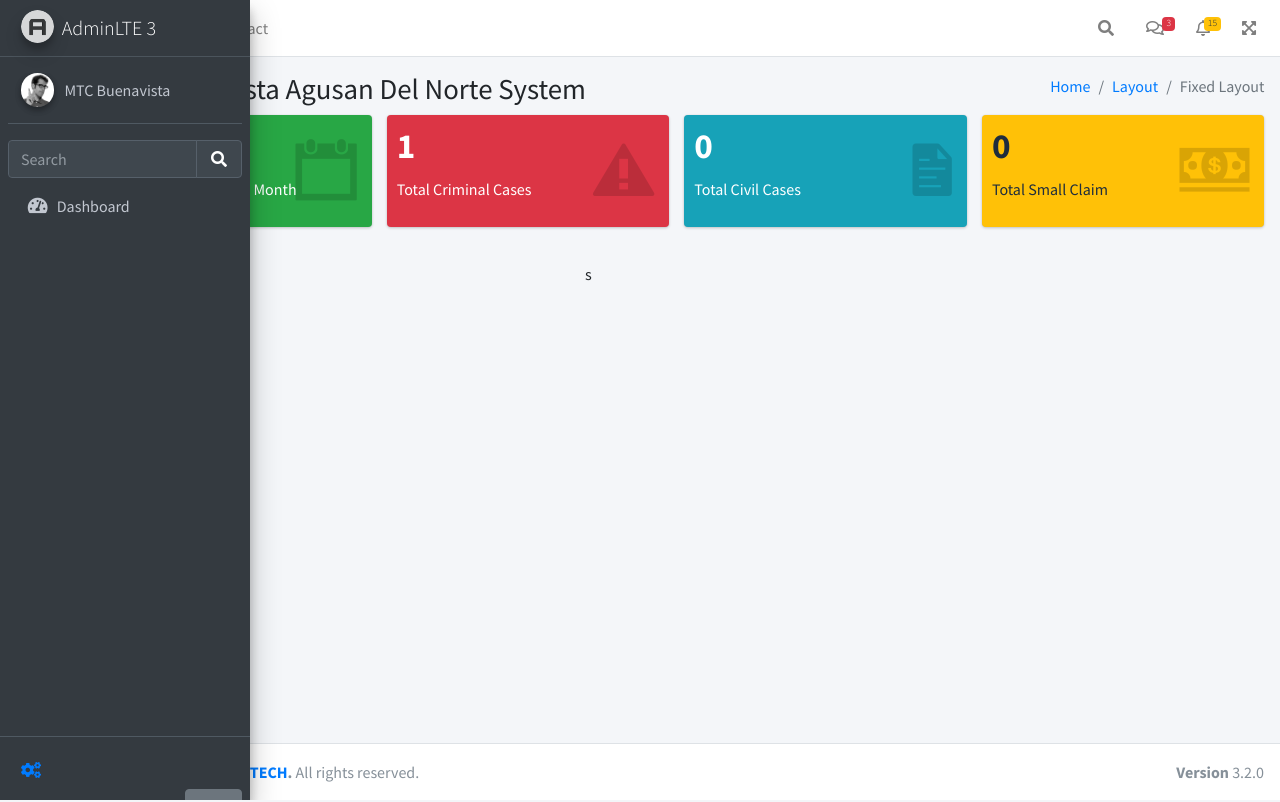
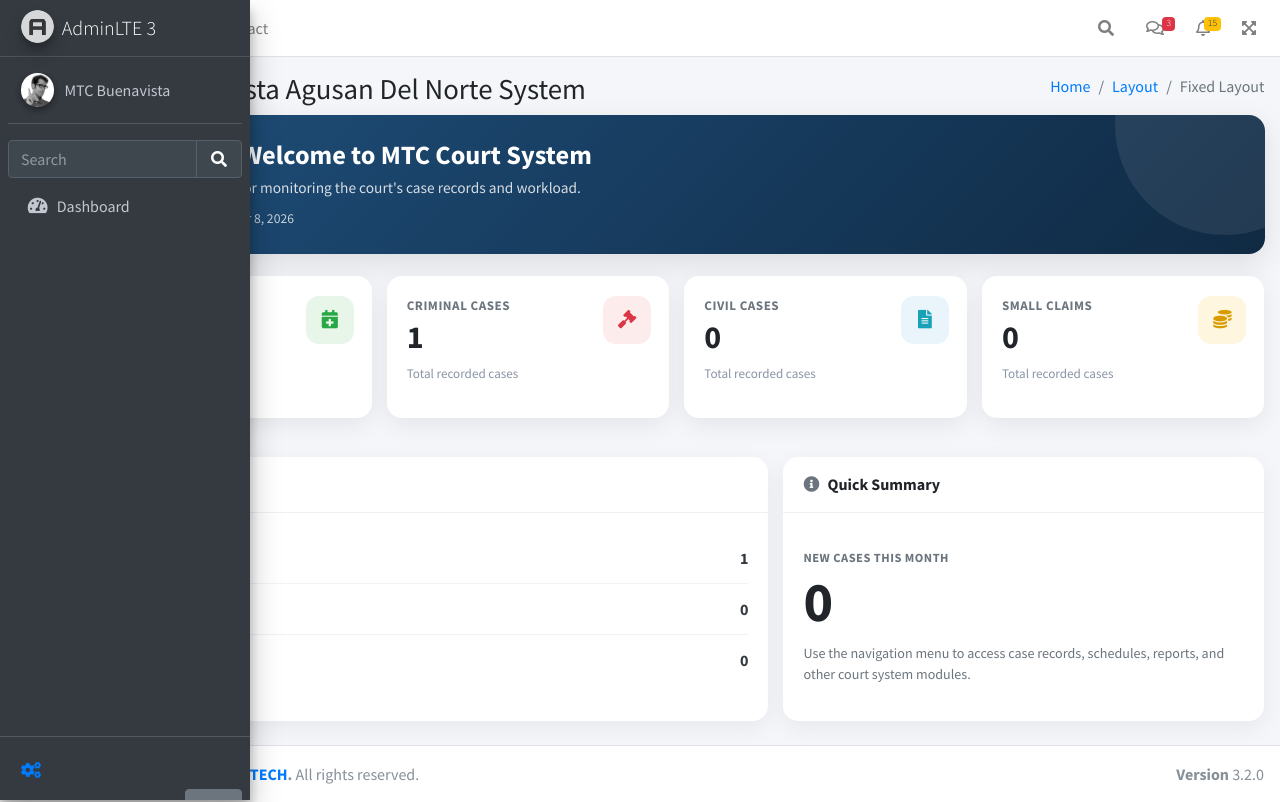
Before and after one commit to royalguard14/mtc, a Flask app: page /dashboard in a window 1280 px wide. Run offline with Flask 3, Linux system fonts and the light colour scheme; a user stored in the database is signed in; tables that the repository leaves empty hold one stand-in row (values such as "Sample post"); parts of the project's set-up code (start-up, migrations or seed data) failed here and were passed over; some libraries are stand-ins or nearby versions.

Commit message:
Redesign MTC dashboard UI without changing database

```diff
--- a/app/templates/dashboard.html
+++ b/app/templates/dashboard.html
@@ -1,92 +1,272 @@
 {% extends "layouts/layout1.html" %}
 
-{% block head  %}
+{% block head %}
+<style>
+  .dashboard-hero {
+    position: relative;
+    overflow: hidden;
+    border-radius: 16px;
+    padding: 24px 28px;
+    margin-bottom: 22px;
+    background: linear-gradient(135deg, #1f4e79 0%, #163a5c 55%, #102a43 100%);
+    color: #fff;
+    box-shadow: 0 10px 30px rgba(0, 0, 0, .10);
+  }
 
+  .dashboard-hero:after {
+    content: "";
+    position: absolute;
+    width: 220px;
+    height: 220px;
+    right: -70px;
+    top: -100px;
+    border-radius: 50%;
+    background: rgba(255,255,255,.08);
+  }
 
+  .dashboard-hero h2 {
+    margin: 0 0 6px;
+    font-size: 1.65rem;
+    font-weight: 700;
+  }
+
+  .dashboard-hero p {
+    margin: 0;
+    opacity: .82;
+    font-size: .96rem;
+  }
+
+  .dashboard-date {
+    margin-top: 10px;
+    font-size: .85rem;
+    opacity: .75;
+  }
+
+  .stat-card {
+    position: relative;
+    min-height: 142px;
+    border: 0;
+    border-radius: 15px;
+    overflow: hidden;
+    background: #fff;
+    box-shadow: 0 7px 24px rgba(0,0,0,.07);
+    transition: transform .18s ease, box-shadow .18s ease;
+  }
+
+  .stat-card:hover {
+    transform: translateY(-3px);
+    box-shadow: 0 12px 30px rgba(0,0,0,.11);
+  }
+
+  .stat-card .card-body {
+    padding: 20px;
+  }
+
+  .stat-label {
+    margin: 0 0 5px;
+    color: #6c757d;
+    font-size: .82rem;
+    font-weight: 600;
+    text-transform: uppercase;
+    letter-spacing: .04em;
+  }
+
+  .stat-number {
+    margin: 0;
+    color: #212529;
+    font-size: 2rem;
+    line-height: 1.1;
+    font-weight: 700;
+  }
+
+  .stat-subtitle {
+    margin: 8px 0 0;
+    color: #8a94a6;
+    font-size: .82rem;
+  }
+
+  .stat-icon {
+    position: absolute;
+    right: 18px;
+    top: 20px;
+    width: 48px;
+    height: 48px;
+    display: flex;
+    align-items: center;
+    justify-content: center;
+    border-radius: 13px;
+    font-size: 1.15rem;
+  }
+
+  .stat-card.month .stat-icon { background: #e8f5e9; color: #28a745; }
+  .stat-card.criminal .stat-icon { background: #fdecec; color: #dc3545; }
+  .stat-card.civil .stat-icon { background: #e9f4fb; color: #17a2b8; }
+  .stat-card.smallclaim .stat-icon { background: #fff6df; color: #d89b00; }
+
+  .dashboard-panel {
+    border: 0;
+    border-radius: 15px;
+    box-shadow: 0 7px 24px rgba(0,0,0,.06);
+    background: #fff;
+  }
+
+  .dashboard-panel .card-header {
+    background: transparent;
+    border-bottom: 1px solid #edf0f4;
+    padding: 18px 20px;
+  }
+
+  .dashboard-panel .card-title {
+    margin: 0;
+    font-size: 1rem;
+    font-weight: 700;
+  }
+
+  .dashboard-panel .card-body {
+    padding: 20px;
+  }
+
+  .overview-item {
+    display: flex;
+    align-items: center;
+    justify-content: space-between;
+    padding: 13px 0;
+    border-bottom: 1px solid #f0f2f5;
+  }
+
+  .overview-item:last-child { border-bottom: 0; }
+
+  .overview-name {
+    display: flex;
+    align-items: center;
+    gap: 10px;
+    color: #495057;
+    font-size: .9rem;
+  }
+
+  .overview-dot {
+    width: 9px;
+    height: 9px;
+    border-radius: 50%;
+  }
+
+  .overview-value {
+    font-weight: 700;
+    color: #343a40;
+  }
+
+  @media (max-width: 767.98px) {
+    .dashboard-hero { padding: 20px; }
+    .dashboard-hero h2 { font-size: 1.35rem; }
+    .stat-number { font-size: 1.75rem; }
+  }
+</style>
 {% endblock %}
 
-
 {% block dashboardDetails %}
-  <!-- Ionicons -->
-  <link rel="stylesheet" href="https://code.ionicframework.com/ionicons/2.0.1/css/ionicons.min.css">
+<div class="dashboard-hero">
+  <h2>Good day! Welcome to MTC Court System</h2>
+  <p>Central dashboard for monitoring the court's case records and workload.</p>
+  <div class="dashboard-date"><i class="far fa-calendar-alt mr-1"></i> <span id="dashboardDate">Loading date...</span></div>
+</div>
 
 <div class="row">
-
-  <!-- TOTAL THIS MONTH -->
-  <div class="col-lg-3 col-6">
-    <div class="small-box bg-success">
-      <div class="inner">
-        <h3>{{ dashboard_data.totalCaseThisMonth }}</h3>
-
-        <p>Total New Case for this Month</p>
-      </div>
-
-      <div class="icon">
-        <i class="ion ion-calendar"></i>
+  <div class="col-xl-3 col-md-6 mb-4">
+    <div class="stat-card month">
+      <div class="card-body">
+        <p class="stat-label">New Cases</p>
+        <h3 class="stat-number">{{ dashboard_data.totalCaseThisMonth }}</h3>
+        <p class="stat-subtitle">Filed this month</p>
+        <div class="stat-icon"><i class="fas fa-calendar-plus"></i></div>
       </div>
     </div>
   </div>
 
-  <!-- TOTAL CRIMINAL -->
-  <div class="col-lg-3 col-6">
-    <div class="small-box bg-danger">
-      <div class="inner">
-        <h3>{{ dashboard_data.criminalCounts }}</h3>
-
-        <p>Total Criminal Cases</p>
-      </div>
-
-      <div class="icon">
-        <i class="ion ion-alert-circled"></i>
+  <div class="col-xl-3 col-md-6 mb-4">
+    <div class="stat-card criminal">
+      <div class="card-body">
+        <p class="stat-label">Criminal Cases</p>
+        <h3 class="stat-number">{{ dashboard_data.criminalCounts }}</h3>
+        <p class="stat-subtitle">Total recorded cases</p>
+        <div class="stat-icon"><i class="fas fa-gavel"></i></div>
       </div>
     </div>
   </div>
 
-  <!-- TOTAL CIVIL -->
-  <div class="col-lg-3 col-6">
-    <div class="small-box bg-info">
-      <div class="inner">
-        <h3>{{ dashboard_data.civilCounts }}</h3>
-
-        <p>Total Civil Cases</p>
-      </div>
-
-      <div class="icon">
-        <i class="ion ion-document-text"></i>
+  <div class="col-xl-3 col-md-6 mb-4">
+    <div class="stat-card civil">
+      <div class="card-body">
+        <p class="stat-label">Civil Cases</p>
+        <h3 class="stat-number">{{ dashboard_data.civilCounts }}</h3>
+        <p class="stat-subtitle">Total recorded cases</p>
+        <div class="stat-icon"><i class="fas fa-file-alt"></i></div>
       </div>
     </div>
   </div>
 
-  <!-- TOTAL SMALL CLAIM -->
-  <div class="col-lg-3 col-6">
-    <div class="small-box bg-warning">
-      <div class="inner">
-        <h3>{{ dashboard_data.smallclaimsCounts }}</h3>
-
-        <p>Total Small Claim</p>
-      </div>
-
-      <div class="icon">
-        <i class="ion ion-cash"></i>
+  <div class="col-xl-3 col-md-6 mb-4">
+    <div class="stat-card smallclaim">
+      <div class="card-body">
+        <p class="stat-label">Small Claims</p>
+        <h3 class="stat-number">{{ dashboard_data.smallclaimsCounts }}</h3>
+        <p class="stat-subtitle">Total recorded cases</p>
+        <div class="stat-icon"><i class="fas fa-coins"></i></div>
       </div>
     </div>
   </div>
+</div>
+{% endblock %}
 
+{% block content %}
+<div class="col-lg-7 mb-4">
+  <div class="card dashboard-panel h-100">
+    <div class="card-header">
+      <h3 class="card-title"><i class="fas fa-chart-pie mr-2 text-muted"></i>Case Overview</h3>
+    </div>
+    <div class="card-body">
+      <div class="overview-item">
+        <div class="overview-name"><span class="overview-dot bg-danger"></span> Criminal Cases</div>
+        <span class="overview-value">{{ dashboard_data.criminalCounts }}</span>
+      </div>
+      <div class="overview-item">
+        <div class="overview-name"><span class="overview-dot bg-info"></span> Civil Cases</div>
+        <span class="overview-value">{{ dashboard_data.civilCounts }}</span>
+      </div>
+      <div class="overview-item">
+        <div class="overview-name"><span class="overview-dot bg-warning"></span> Small Claims</div>
+        <span class="overview-value">{{ dashboard_data.smallclaimsCounts }}</span>
+      </div>
+    </div>
+  </div>
 </div>
 
-
+<div class="col-lg-5 mb-4">
+  <div class="card dashboard-panel h-100">
+    <div class="card-header">
+      <h3 class="card-title"><i class="fas fa-info-circle mr-2 text-muted"></i>Quick Summary</h3>
+    </div>
+    <div class="card-body d-flex align-items-center">
+      <div>
+        <div class="text-muted text-uppercase" style="font-size:.78rem;font-weight:600;letter-spacing:.04em;">New cases this month</div>
+        <div class="display-4 font-weight-bold mb-2">{{ dashboard_data.totalCaseThisMonth }}</div>
+        <p class="text-muted mb-0" style="font-size:.88rem;">Use the navigation menu to access case records, schedules, reports, and other court system modules.</p>
+      </div>
+    </div>
+  </div>
+</div>
 {% endblock %}
 
-{% block content  %}
-<section class="col-lg-5 connectedSortable">
-  s
-</section>
-
-<section class="col-lg-7 connectedSortable">
-s
-</section>
-
+{% block scripts %}
+<script>
+  $(function () {
+    const now = new Date();
+    const formatted = now.toLocaleDateString('en-PH', {
+      weekday: 'long',
+      year: 'numeric',
+      month: 'long',
+      day: 'numeric'
+    });
+    $('#dashboardDate').text(formatted);
+  });
+</script>
 {% endblock %}
-
-{% block scripts  %}
-{% endblock %}
```
